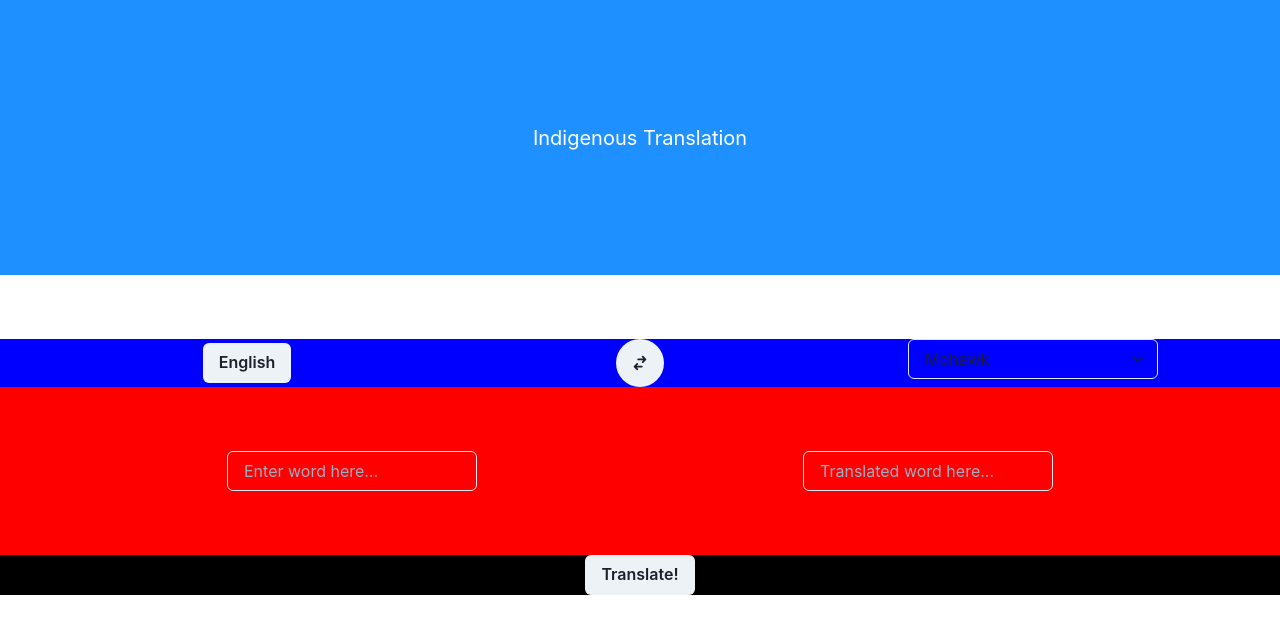
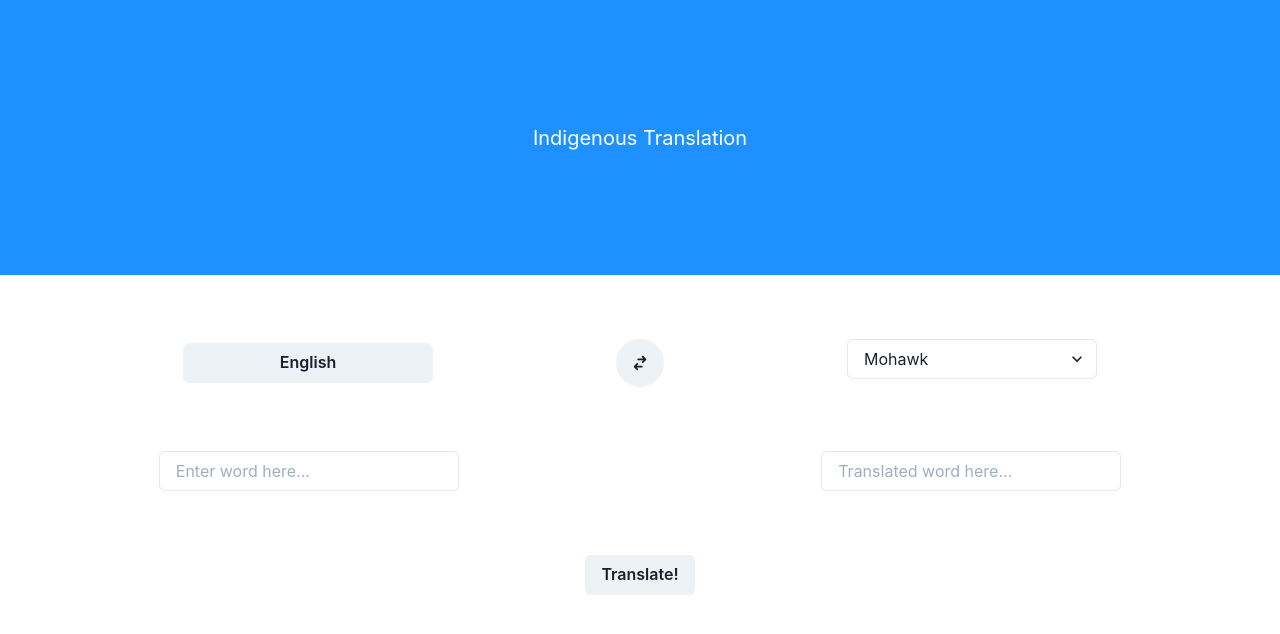
Before and after one commit to joeelmahallawy/rec-repo, a Next.js app: page / in a window 1280 px wide. Shown: the top 634 px of the page. Built offline with nearby package versions, Linux system fonts and the light colour scheme.

Commit message:
fixed alignment

```diff
--- a/helpers/toggleLanguage.tsx
+++ b/helpers/toggleLanguage.tsx
@@ -12,7 +12,7 @@ export default function toggleLanguage(
   return val ? (
     <Center w="250px">
       <ScaleFade initialScale={0.1} in={val}>
-        <Button>{query.translateFrom}</Button>
+        <Button w="250px">{query.translateFrom}</Button>
       </ScaleFade>
     </Center>
   ) : (
--- a/pages/index.tsx
+++ b/pages/index.tsx
@@ -32,8 +32,8 @@ const IndexPage = () => {
           Indigenous Translation
         </Text>
       </Center>
-      <Box bg="red" mt="5%">
-        <Flex bg="blue" justifyContent="space-around">
+      <Box mt="5%">
+        <Flex justifyContent="space-evenly">
           {toggleLanguage(currState, query, Setquery)}
           <IconButton
             aria-label="Switch languages"
@@ -46,10 +46,11 @@ const IndexPage = () => {
           />
           {toggleLanguage(!currState, query, Setquery)}
         </Flex>
-        <Flex bg="red" justifyContent="space-around" m="5%">
+        <Flex justifyContent="space-around" m="5%">
           <Input
             placeholder="Enter word here..."
-            w="250px"
+            w="300px"
+            mr="15%"
             onChange={(e) => {
               Setquery({ ...query, word: e.currentTarget.value });
               // console.log(e.currentTarget.value);
@@ -60,10 +61,10 @@ const IndexPage = () => {
           <Input
             placeholder="Translated word here..."
             isReadOnly={true}
-            w="250px"
+            w="300px"
           ></Input>
         </Flex>
-        <Center bg="black">
+        <Center>
           <Button
             onClick={async () => {
               const headerToSend = {
```
